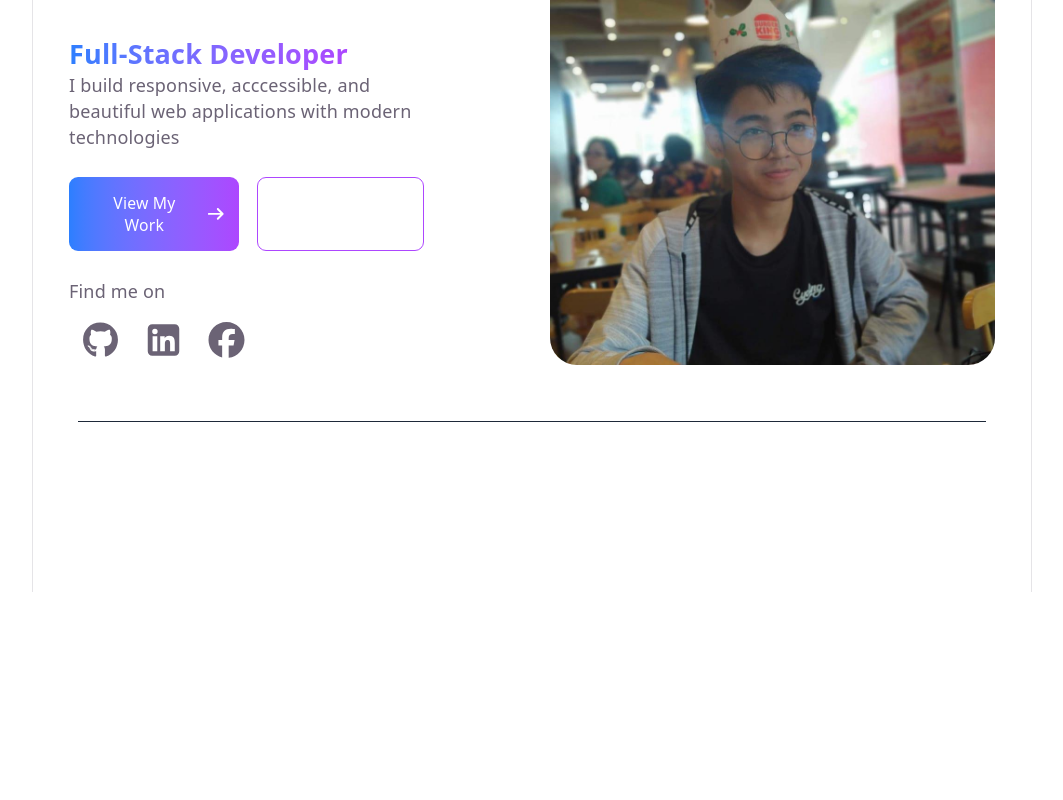
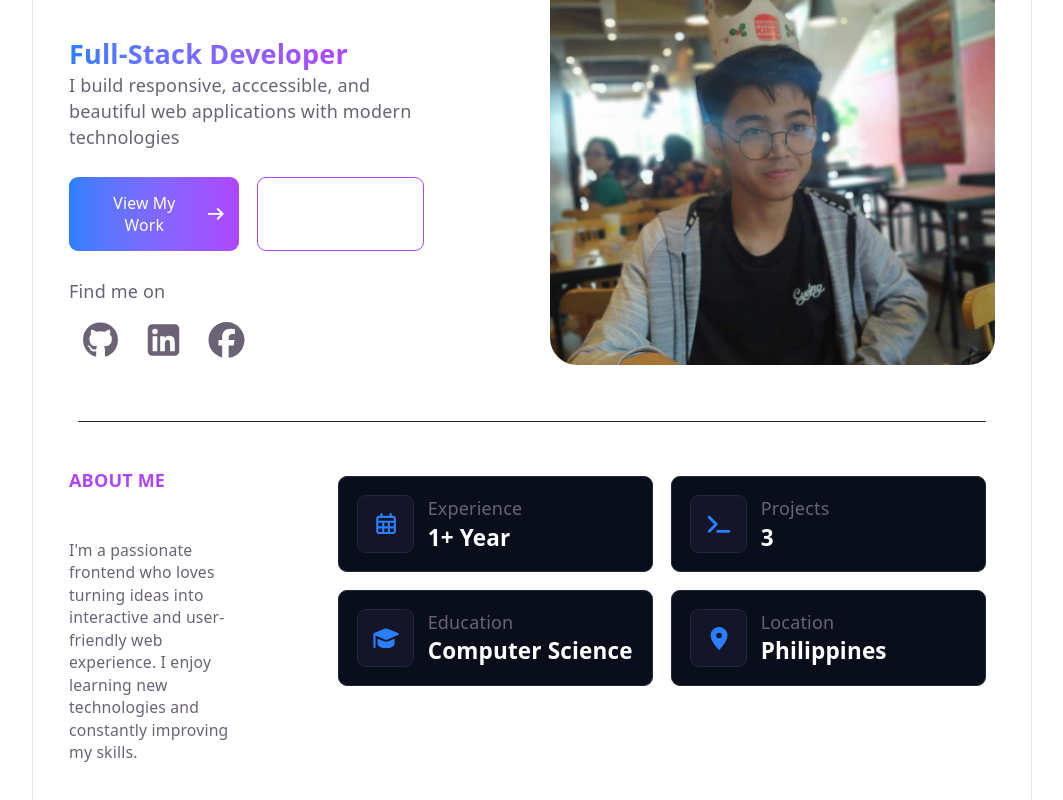
Before and after one commit to IKairuu/Web-Portfolio, a React (Vite) app: page / in a window 1280 px wide. Shown: the part 208-1008 px from the top of the page, without its empty margins (108-1171 px from the left). Before the commit the page ends 800 px from the top, so only its background shows below. Built offline with nearby package versions, Linux system fonts and the light colour scheme.

Commit message:
Feat: Added about me information

```diff
--- a/src/components/identity/Identity.jsx
+++ b/src/components/identity/Identity.jsx
@@ -10,7 +10,7 @@ import {
 
 export const Identity = () => {
   return (
-    <div className="flex items-center justify-center m-8">
+    <div className="flex items-center justify-center">
       <div className="flex flex-col  items-start mr-28">
         <div className="text-purple-600 font-medium text-lg my-4">Hi, I'm</div>
         <div className="name-style my-4 text-white">Kyle Allen Abandia</div>
--- /dev/null
+++ b/src/components/identity_information/IdentityInformation.jsx
@@ -0,0 +1,56 @@
+import { faCalendarDays } from "@fortawesome/free-regular-svg-icons";
+import {
+  faGraduationCap,
+  faLocationDot,
+  faTerminal,
+} from "@fortawesome/free-solid-svg-icons";
+import { FontAwesomeIcon } from "@fortawesome/react-fontawesome";
+
+const InfoContainers = (props) => {
+  const { icon, labelTitle, children } = props;
+  return (
+    <div className="bg-[#090e1a] border border-gray-800 p-4 w-70 rounded-lg flex my-2">
+      <div className="bg-[#141529] flex items-center p-3 rounded-lg border border-gray-800 mr-3">
+        <FontAwesomeIcon icon={icon} size="lg" className="text-blue-500" />
+      </div>
+      <div className="flex flex-col items-start">
+        <div>{labelTitle}</div>
+        <div className="font-semibold text-white text-xl">{children}</div>
+      </div>
+    </div>
+  );
+};
+
+export const IdentityInformation = () => {
+  return (
+    <div className="flex">
+      <div className="flex flex-col items-start">
+        <div className="text-purple-500 font-semibold">ABOUT ME</div>
+        <div className="text-white font-semibold text-2xl">Get to know me!</div>
+        <div className="text-left text-sm mt-2 mr-20">
+          I'm a passionate frontend who loves turning ideas into interactive and
+          user-friendly web experience. I enjoy learning new technologies and
+          constantly improving my skills.
+        </div>
+      </div>
+      <div className="flex">
+        <div className="flex flex-col items-start mx-2">
+          <InfoContainers icon={faCalendarDays} labelTitle="Experience">
+            1+ Year
+          </InfoContainers>
+          <InfoContainers icon={faGraduationCap} labelTitle="Education">
+            Computer Science
+          </InfoContainers>
+        </div>
+        <div className="flex flex-col mx-2">
+          <InfoContainers icon={faTerminal} labelTitle="Projects">
+            3
+          </InfoContainers>
+          <InfoContainers icon={faLocationDot} labelTitle="Location">
+            Philippines
+          </InfoContainers>
+        </div>
+      </div>
+    </div>
+  );
+};
--- a/src/pages/Home.jsx
+++ b/src/pages/Home.jsx
@@ -1,10 +1,12 @@
 import { Identity } from "../components/identity/Identity";
+import { IdentityInformation } from "../components/identity_information/IdentityInformation";
 
 export const Home = () => {
   return (
-    <div>
+    <div className="m-8">
       <Identity />
-      <hr className="text-gray-800 m-10" />
+      <hr className="text-gray-800 mx-2 my-10" />
+      <IdentityInformation />
     </div>
   );
 };
```
